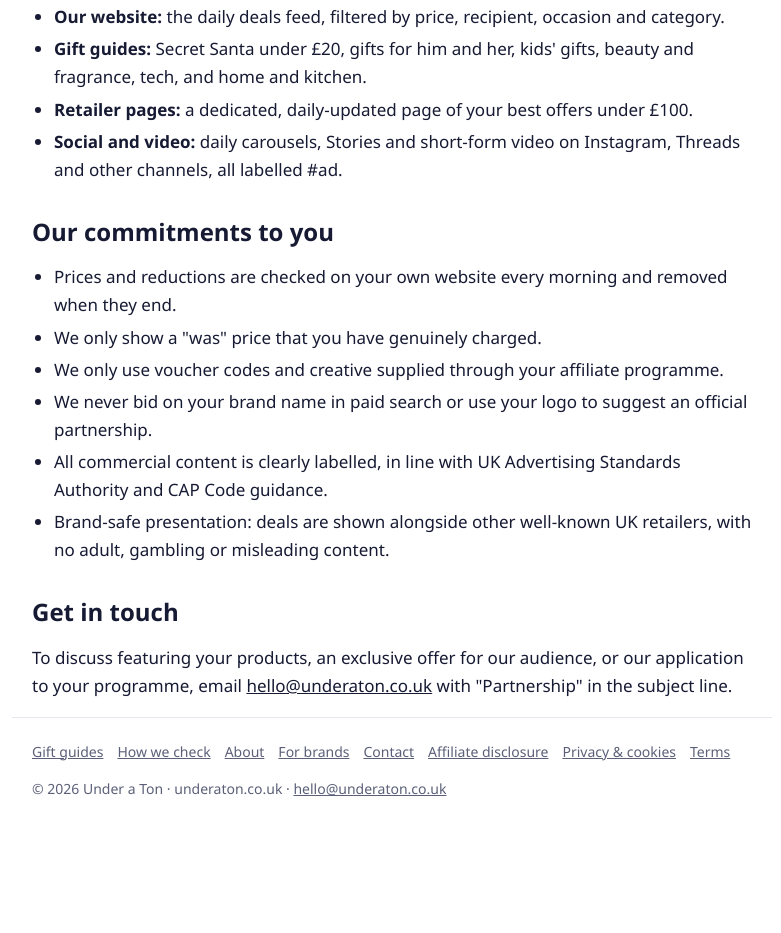
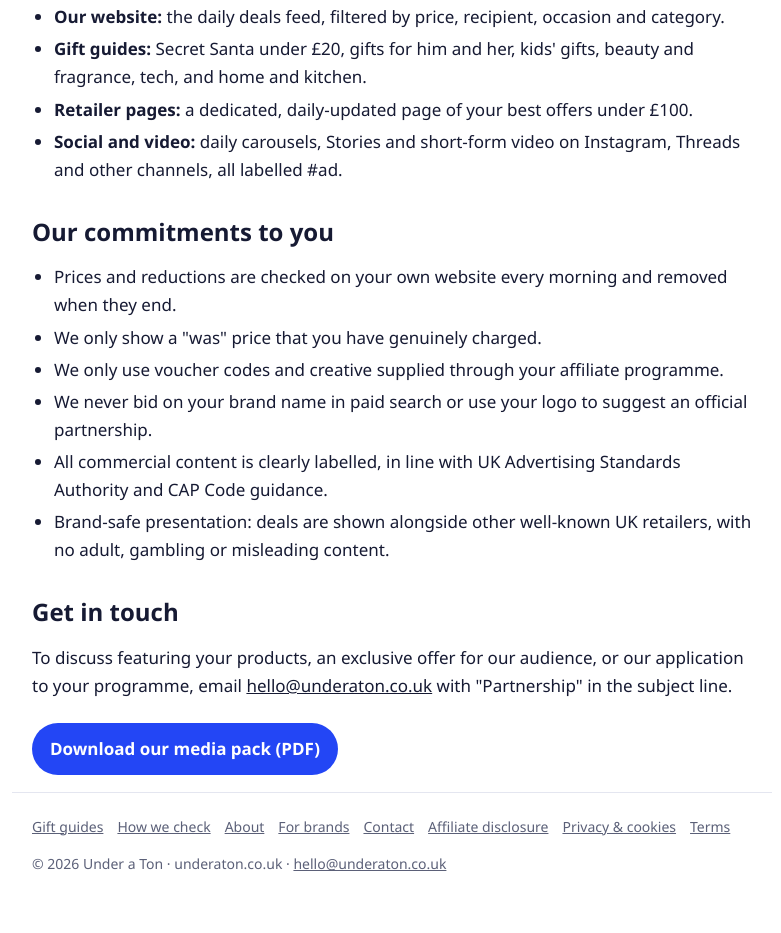
Before and after one commit to Underaton/underaton-site, a plain HTML site: page partners.html in a window 1280 px wide. Shown: the part 619-1552 px from the top of the page, without its empty margins (248-1029 px from the left). Before the commit the page ends 1477 px from the top, so only its background shows below. Drawn offline with Linux system fonts and the light colour scheme; a web font is replaced by a local one.

Commit message:
Add media pack PDF and link from For brands page
Co-Authored-By: Claude Opus 5.5 <noreply@anthropic.com>
Claude-Session: https://claude.ai/code/session_01QLdtc5dQAk4fPyU6ArjRaH

```diff
--- a/partners.html
+++ b/partners.html
@@ -60,6 +60,7 @@ footer nav { display:flex; gap:14px; flex-wrap:wrap; margin-bottom:8px; }
 </ul>
 <h2>Get in touch</h2>
 <p>To discuss featuring your products, an exclusive offer for our audience, or our application to your programme, email <a href="mailto:hello@underaton.co.uk">hello@underaton.co.uk</a> with "Partnership" in the subject line.</p>
+<p><a class="mail" style="background:#2346f5" href="/media-pack.pdf">Download our media pack (PDF)</a></p>
 </main>
 <footer class="wrap">
 <nav aria-label="Site information"><a href="/guides/">Gift guides</a><a href="/how-we-check.html">How we check</a><a href="/about.html">About</a><a href="/partners.html">For brands</a><a href="/contact.html">Contact</a><a href="/affiliate-disclosure.html">Affiliate disclosure</a><a href="/privacy.html">Privacy &amp; cookies</a><a href="/terms.html">Terms</a></nav>
```
Also changed, not shown: 1 other file.
